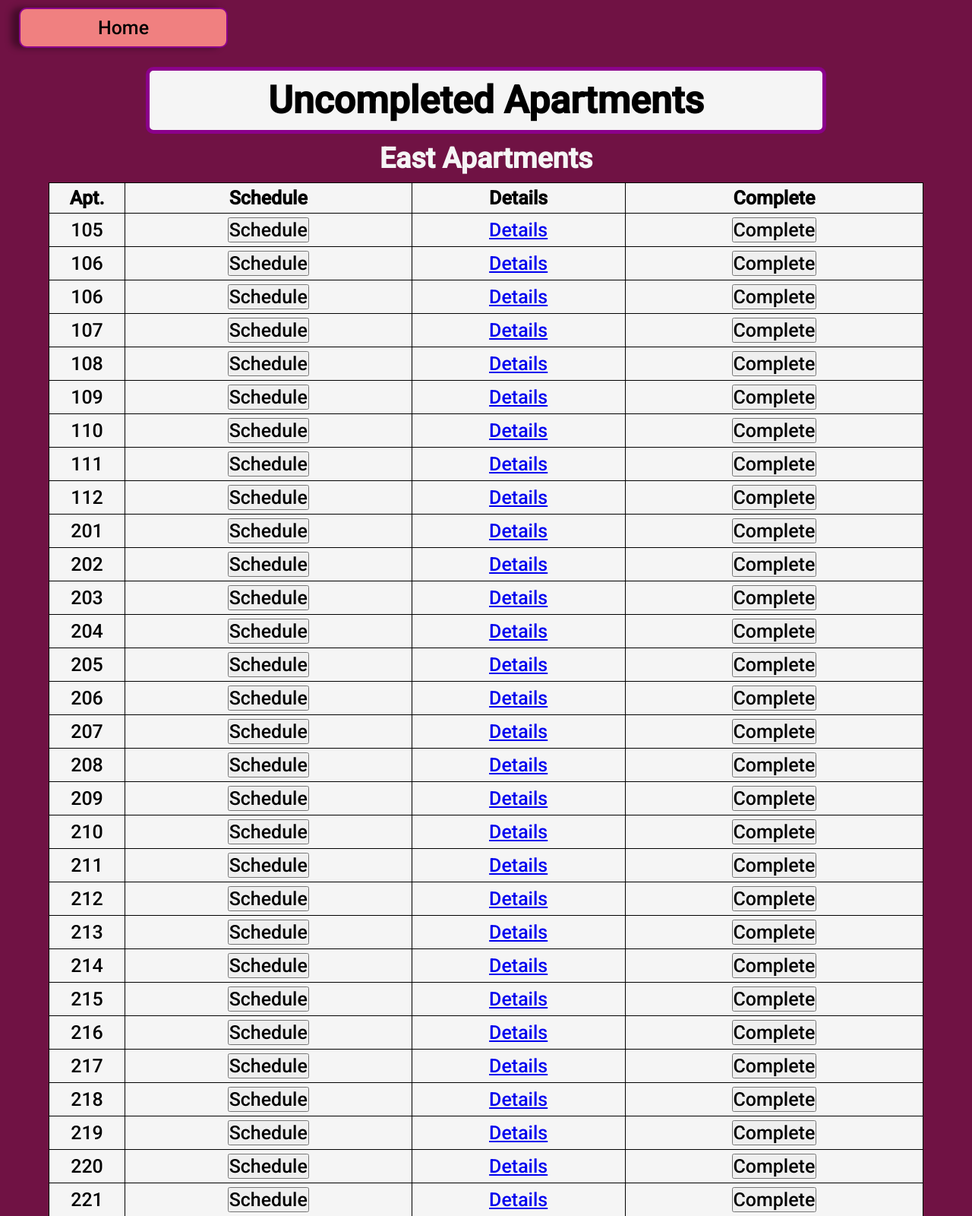
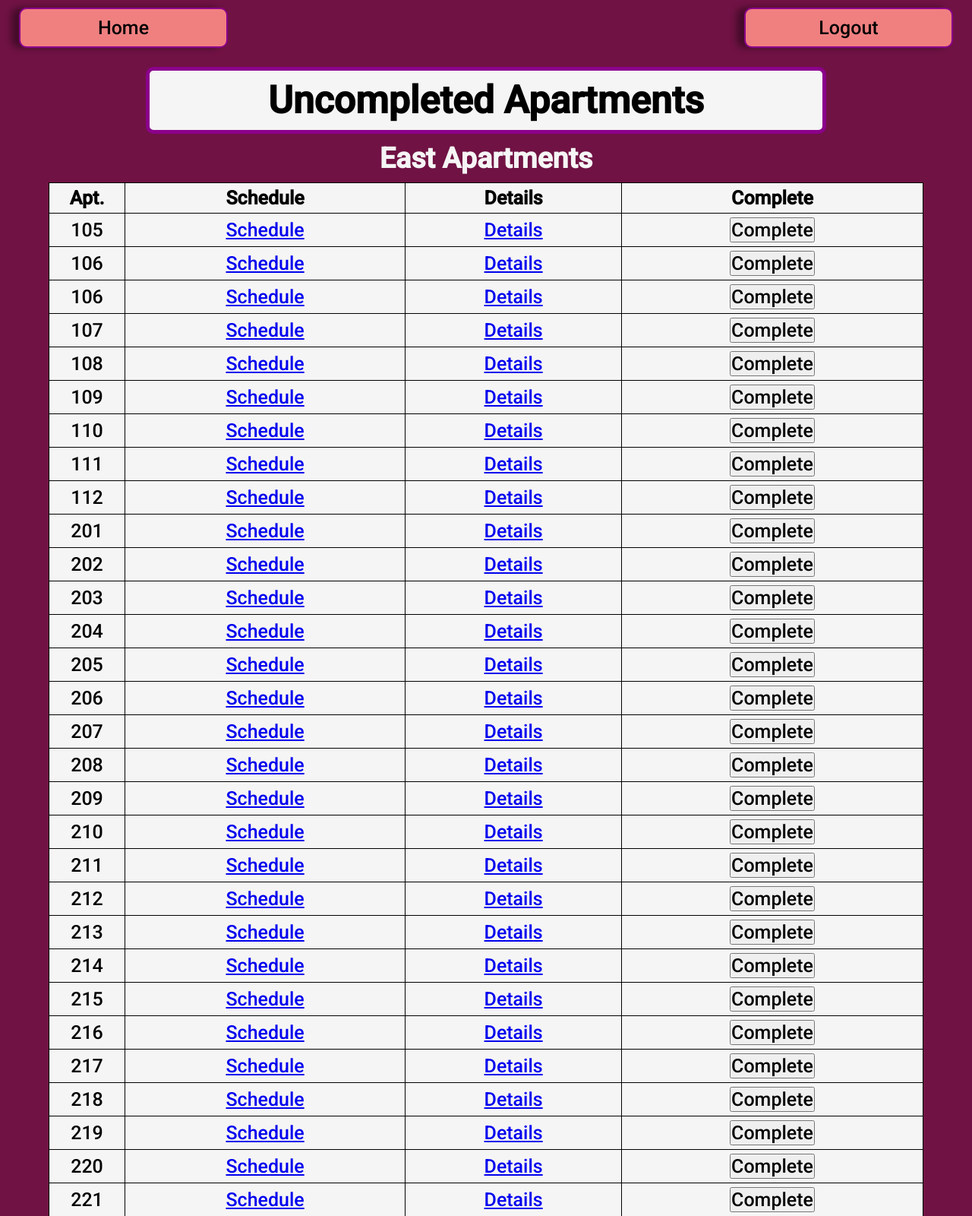
Before and after one commit to jessebrusa/sg_resources, a Django app: page /streaming-transition/uncomplete/ in a window 1280 px wide. Shown: the top 1600 px of the page at 76% size. Run offline with Django 5.2, Linux system fonts and the light colour scheme; a user stored in the database is signed in; data comes from the database, SQL or seed files in the repository; both versions use the stored data as it was after the commit.

Commit message:
modified css on directory and login and linked schedule in uncomplete page

```diff
--- a/streaming_transition/forms.py
+++ b/streaming_transition/forms.py
@@ -23,7 +23,7 @@ class VisitForm(forms.ModelForm):
 class VisitHomeForm(forms.ModelForm):
     class Meta:
         model = Visit
-        fields = ['apartment','date', 'time', 'comment']
+        fields = ['apartment','date', 'time','comment']
         widgets = {
             'date': DateInput(attrs={'type': 'date'}),
             'time': TimeInput(attrs={'type': 'time'}),
--- a/streaming_transition/static/css/streaming-transition-stylesheet.css
+++ b/streaming_transition/static/css/streaming-transition-stylesheet.css
@@ -192,6 +192,15 @@ footer p {
     padding: 10px;
 }
 
+.headerContainer {
+    display: flex;
+    justify-content: space-between;
+    align-items: center;
+    flex-wrap: wrap;
+    width: 100%;
+
+}
+
 .rowItems {
     display: flex;
     justify-content: flex-start;
@@ -254,3 +263,11 @@ table td:first-child, table th:first-child {
     text-align: center;
     color: whitesmoke;
 }
+
+
+
+@media (max-width: 900px) {
+    * {
+        font-size: 18px;
+    }
+}
--- a/streaming_transition/templates/base/streaming-transition-main.html
+++ b/streaming_transition/templates/base/streaming-transition-main.html
@@ -11,7 +11,11 @@
 </head>
 <body>
 
-    <a href="{% url 'streaming-transition-home' %}" class="btnLink btnBack">Home</a>
+    <div class="headerContainer">
+        <a href="{% url 'streaming-transition-home' %}" class="btnLink btnBack">Home</a>
+        <a href="{% url 'logout' %}" class="btnLink btnBack">Logout</a>
+    </div>
+
 
     {% block content %}
     {% endblock %}
--- a/streaming_transition/templates/base/uncomplete.html
+++ b/streaming_transition/templates/base/uncomplete.html
@@ -24,9 +24,9 @@
         <tr>
             <td>{{ apartment.apartment_number }}</td>
             <td>
-                <button class="schedule-button" data-apartment-id="{{ apartment.id }}">
+                <a href="{% url 'visit-form' pk=apartment.id %}">
                     Schedule
-                </button>
+                </a>
             </td>
             <td><a href="{% url 'apartment' pk=apartment.id %}">Details</a></td>
             <td>
@@ -57,9 +57,9 @@
         <tr>
             <td>{{ apartment.apartment_number }}</td>
             <td>
-                <button class="schedule-button" data-apartment-id="{{ apartment.id }}">
+                <a href="{% url 'visit-form' pk=apartment.id %}">
                     Schedule
-                </button>
+                </a>
             </td>
             <td><a href="{% url 'apartment' pk=apartment.id %}">Details</a></td>
             <td>
--- a/streaming_transition/templates/base/visit-form.html
+++ b/streaming_transition/templates/base/visit-form.html
@@ -3,7 +3,7 @@
 {% block content %}
 
     <div class="header">
-        <h1>Add a new device</h1>
+        <h1>Schedule A Visit</h1>
         <h2>Apartment: {{ apartment.apartment_number }}</h2>
     </div>
 
--- a/streaming_transition/templates/base/visit-home-form.html
+++ b/streaming_transition/templates/base/visit-home-form.html
@@ -3,7 +3,7 @@
 {% block content %}
 
     <div class="header">
-        <h1>Add a new device</h1>
+        <h1>Schedule A Visit</h1>
     </div>
 
 
--- a/streaming_transition/views.py
+++ b/streaming_transition/views.py
@@ -130,7 +130,6 @@
     def form_valid(self, form):
         form.instance.created_by = self.request.user
         form.instance.apartment = get_object_or_404(Apartment, pk=self.kwargs['pk'])
-        form.instance.technician = f"{self.request.user.first_name} {self.request.user.last_name}"
         return super().form_valid(form)
 
     def get_success_url(self):
@@ -150,7 +149,6 @@
     def form_valid(self, form):
         form.instance.created_by = self.request.user
         form.instance.apartment = form.cleaned_data.get('apartment')
-        form.instance.technician = f"{self.request.user.first_name} {self.request.user.last_name}"
         return super().form_valid(form)
 
     def get_success_url(self):
@@ -191,6 +189,7 @@
     def post(self, request, *args, **kwargs):
         visit = self.get_object()
         visit.time_completed = timezone.now()
+        visit.technician = f"{self.request.user.first_name} {self.request.user.last_name}"
 
         visit.save()
         return JsonResponse({'status': 'success'})
```
Also changed, not shown: directory/templates/base/directory.html (+16 -1 lines), directory/templates/base/login.html (+16 -0 lines), streaming_transition/templates/base/streaming-transition-home.html (+13 -0 lines), db.sqlite3.
